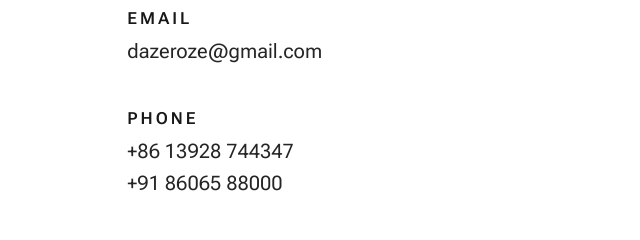
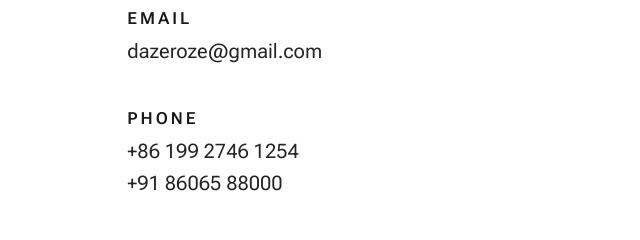
Before and after one commit to dazeanteny/dazeanteny, a plain HTML site: page contact.html in a window 1280 px wide. Shown: the part 1939-2179 px from the top of the page, 620-1260 px from the left. Drawn offline with Linux system fonts and the light colour scheme.

Commit message:
Update contact.html
number change

```diff
--- a/contact.html
+++ b/contact.html
@@ -172,7 +172,7 @@
                                     <div class="contact-block">
                                         <h6>Phone</h6>
                                         <ul class="contact-list">
-                                            <li><a href="tel:+86 139 2874 4347">+86 13928 744347</a></li>
+                                            <li><a href="tel:+86 199 2746 1254">+86 199 2746 1254</a></li>
                                             <li><a href="tel:+91 86065 88000">+91 86065 88000</a></li>
                                         </ul>
                                     </div>
```
